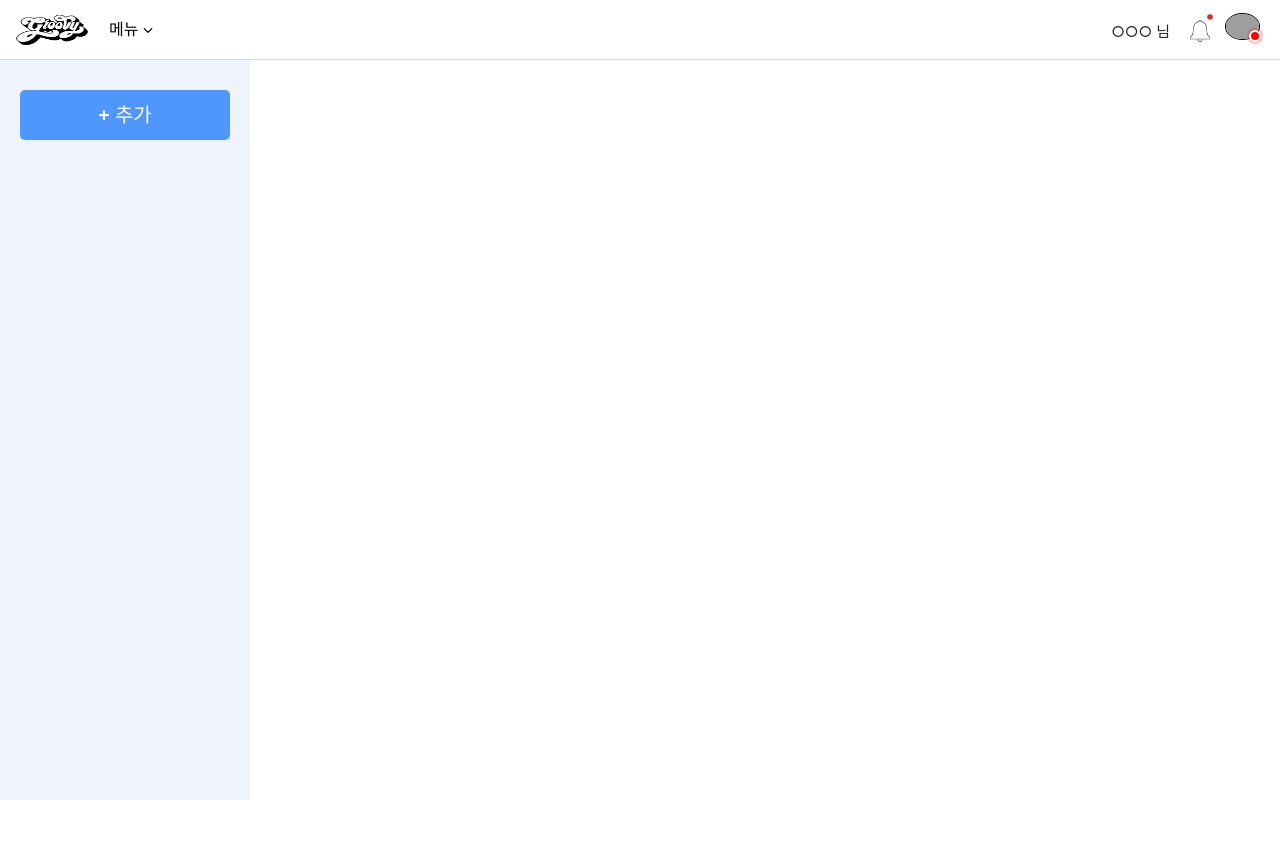
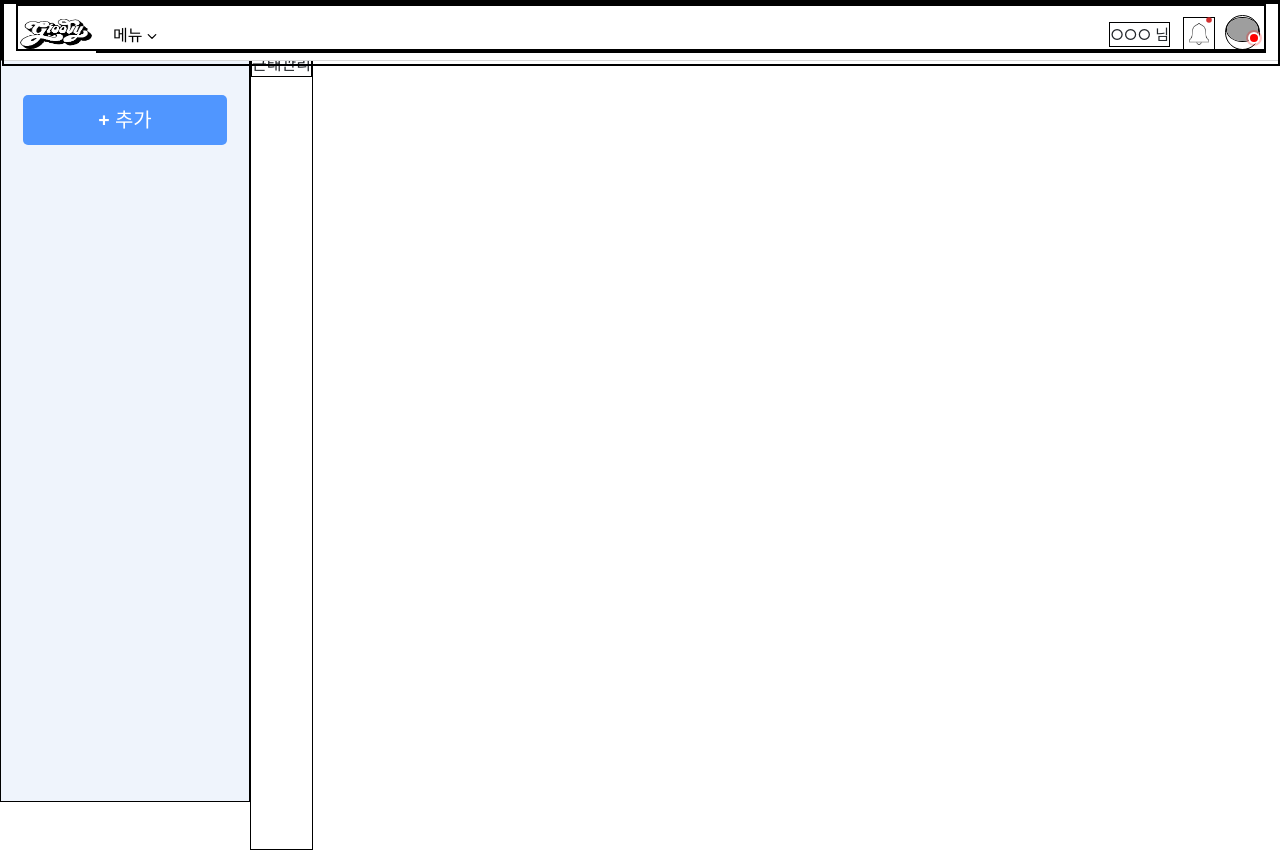
Before and after one commit to hipese/Groovy_React, a React (Create React App) app: page /attendence in a window 1280 px wide. Before the commit the page ends 800 px from the top, so only its background shows below. Built offline with nearby package versions, Linux system fonts and the light colour scheme; grey boxes are pictures that could not be loaded.

Commit message:
Attendence edit

```diff
--- a/src/pages/Attendence/Attendence.js
+++ b/src/pages/Attendence/Attendence.js
@@ -1,5 +1,9 @@
-const Attendence=()=>{
+import style from "./Attendence.module.css";
 
+const Attendence = () => {
+    return (
+        <div>근태관리</div>
+    );
 }
 
 export default Attendence;
--- a/src/pages/Attendence/Attendence.module.css
+++ b/src/pages/Attendence/Attendence.module.css
@@ -0,0 +1,7 @@
+* {
+    box-sizing: border-box;
+  }
+
+  div {
+    border: 1px solid black;
+  }
```
